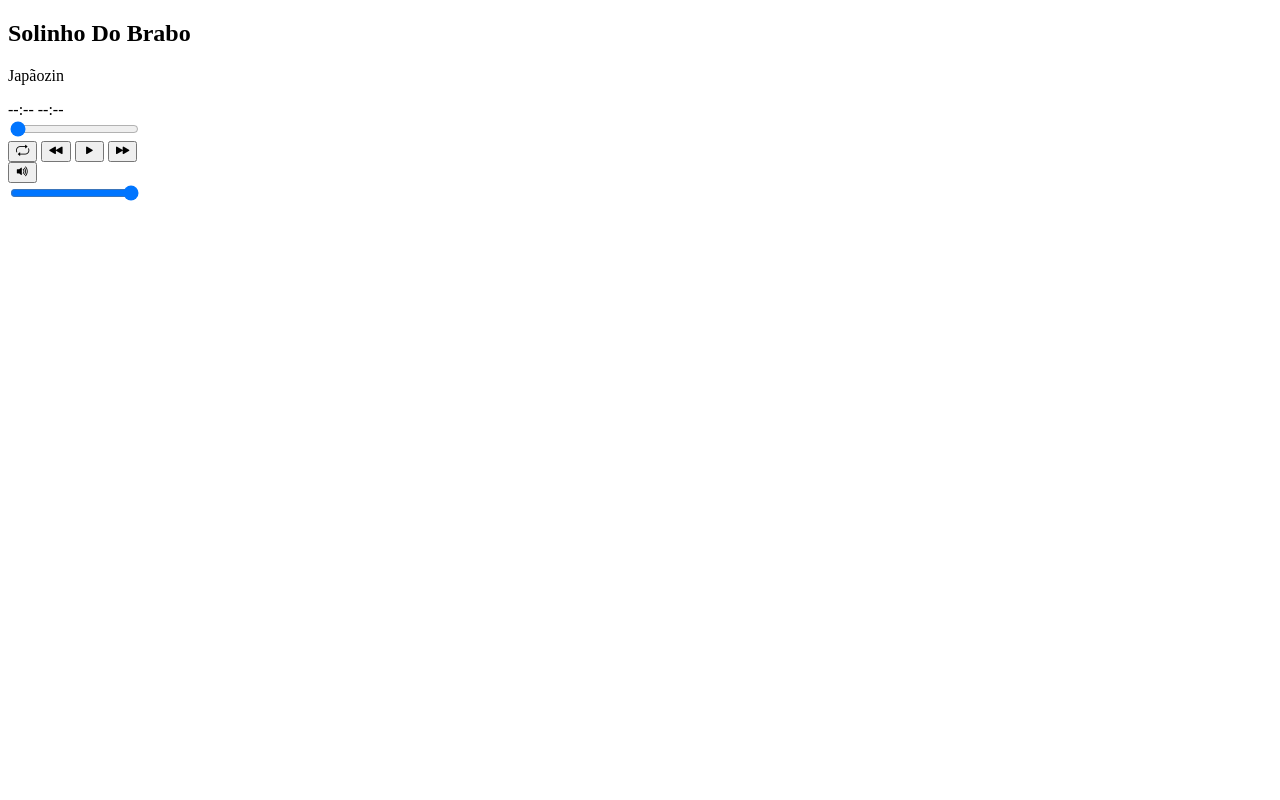
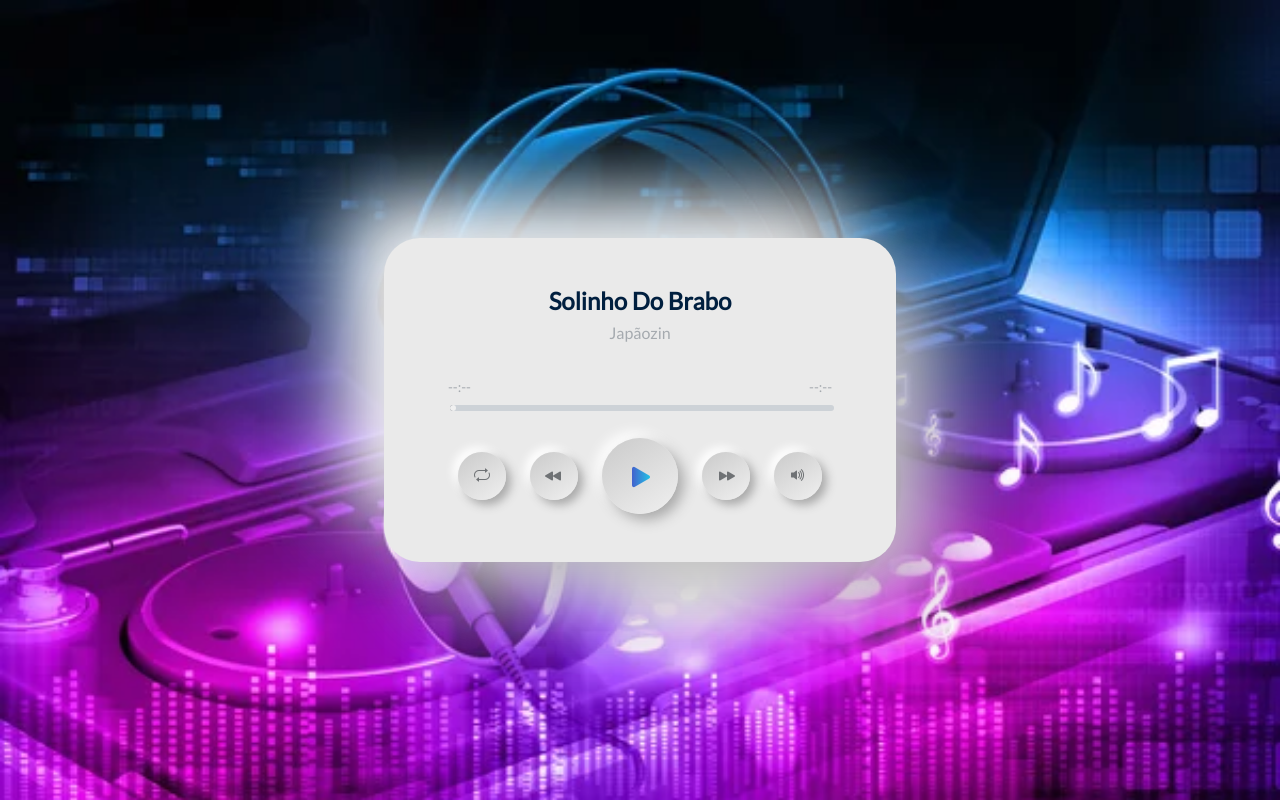
Before and after one commit to JeerTeles/musicplayer, a plain HTML site: page index.html in a window 1280 px wide. Drawn offline with nearby package versions, Linux system fonts and the light colour scheme; the site is published under a folder, as on GitHub Pages, so addresses that start at the root find nothing.

Commit message:
..interno

```diff
--- a/css/musicPlayer.css
+++ b/css/musicPlayer.css
@@ -158,7 +158,7 @@ body {
 }
 body {
   font-family: "Lato", system-ui, -apple-system, "Segoe UI";
-  background-image: url('/img/depositphotos_68940691-stock-photo-dj-mixer-with-headphones.jpg');
+  background-image: url('../img/depositphotos_68940691-stock-photo-dj-mixer-with-headphones.jpg');
   background-repeat: no-repeat;
   background-size: cover;
   color: #001f3f;
--- a/index.html
+++ b/index.html
@@ -6,7 +6,7 @@
     <title>Music player</title>
     <link rel="preconnect" href="https://fonts.googleapis.com" />
     <link rel="preconnect" href="https://fonts.gstatic.com" crossorigin />
-    <link rel="stylesheet" href="../css/musicPlayer.css">
+    <link rel="stylesheet" href="css/musicPlayer.css">
     <link rel="stylesheet" href="https://cdn.jsdelivr.net/npm/bootstrap-icons@1.9.1/font/bootstrap-icons.css"/>
 </head>
 <body>
```
